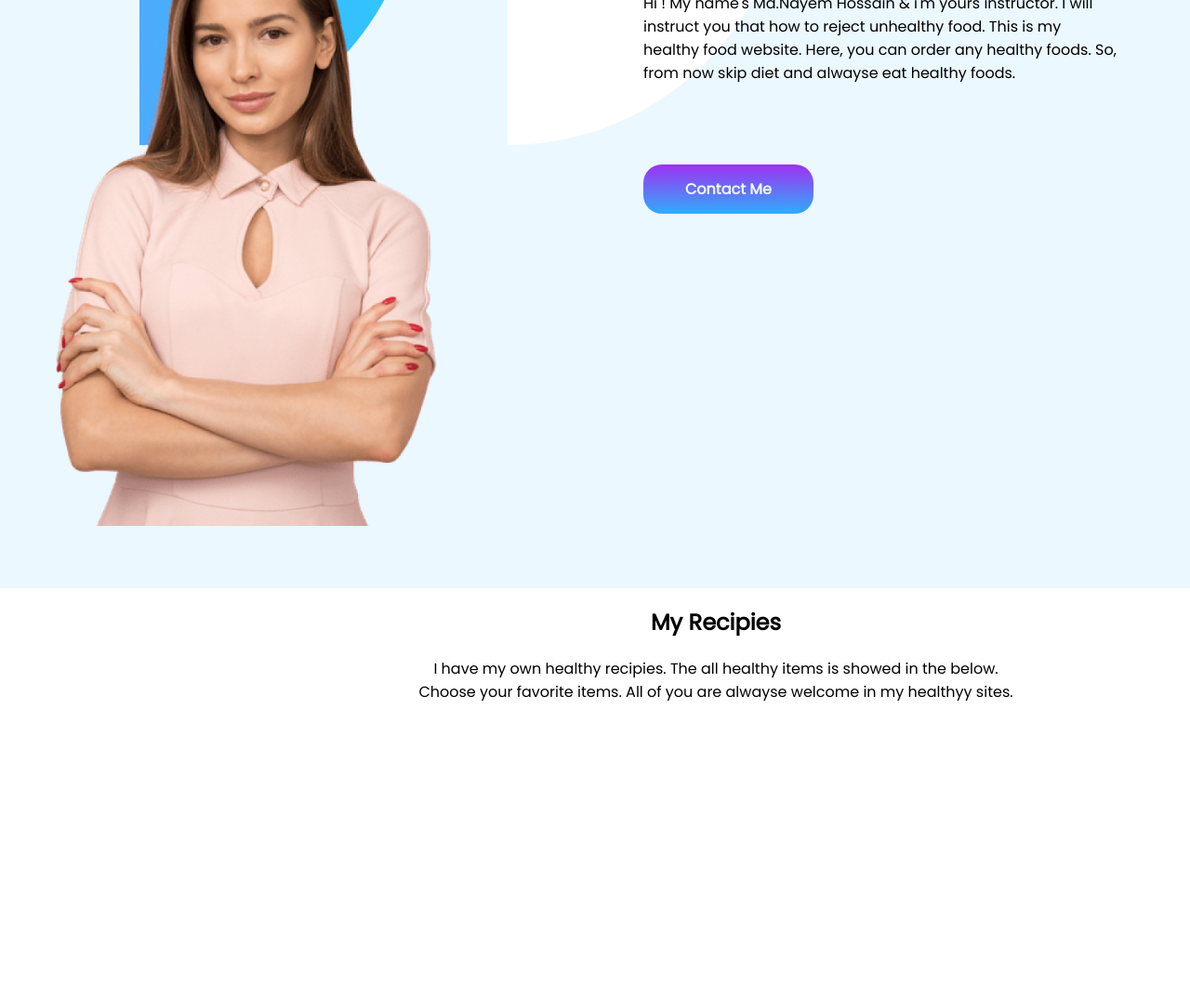
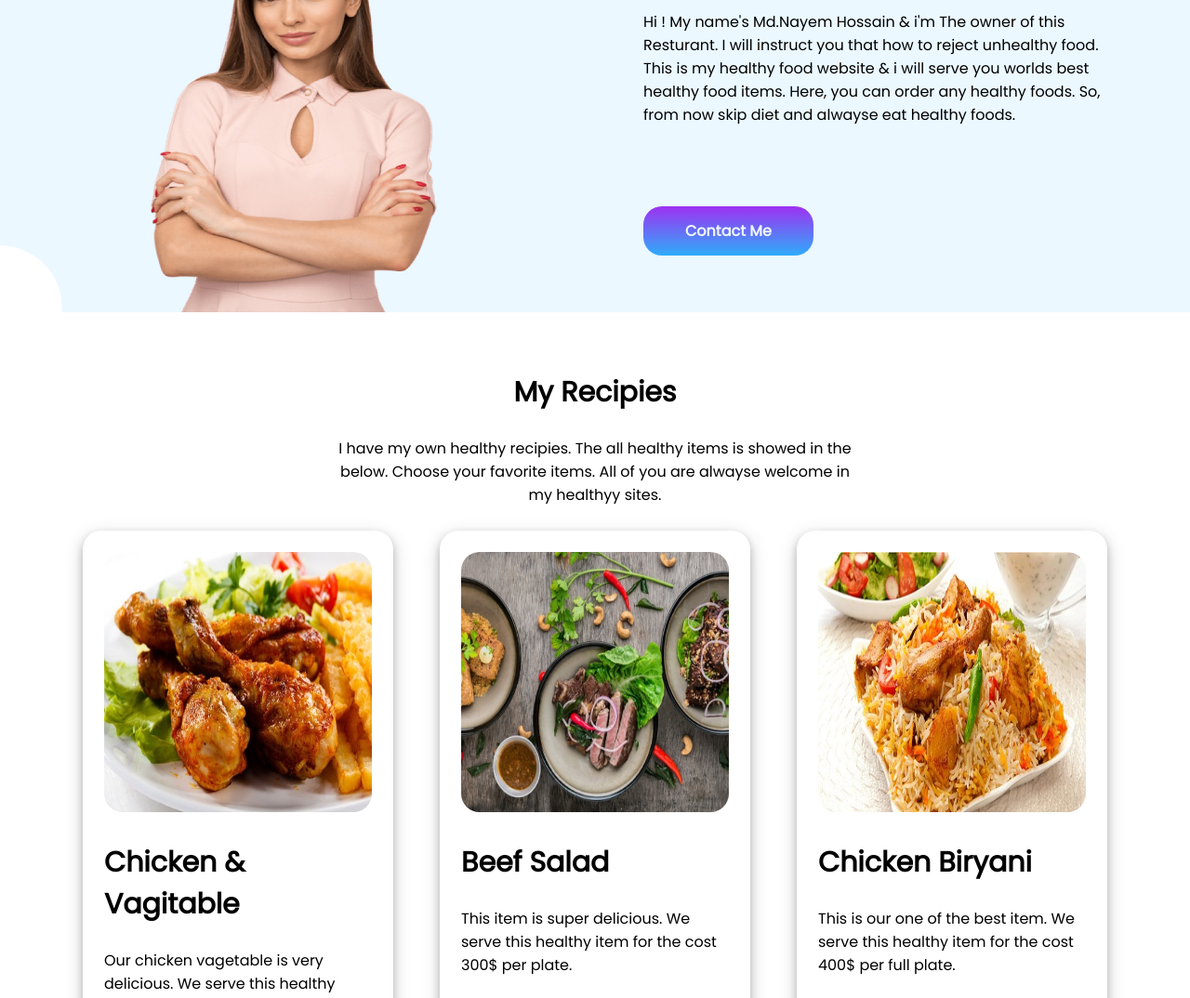
Before and after one commit to Nayem-Hossain/foodNetwork_Milestone1, a plain HTML site: page index.html in a window 1280 px wide. Shown: the part 687-1761 px from the top of the page at 93% size. Before the commit the page ends 1460 px from the top, so only its background shows below. Drawn offline with Linux system fonts and the light colour scheme.

Commit message:
completed the entire project

```diff
--- a/foodNetwork.css
+++ b/foodNetwork.css
@@ -5,6 +5,9 @@ margin: 0;
 h1{
     font-size: 50px;
     font-weight: 800;
+}
+h2{
+    font-size: 30px;
 }
 .text-color{
     color: rgb(0, 115, 255);
@@ -37,17 +40,51 @@ h1{
     display: flex;
     background-image: url(images/shapes/Frame\ 57.jpg);
     background-repeat: no-repeat;
+
+    background-size: cover;
+    height: 480px;
 }
 #aboutme-section img{
-    width: 80%;
+    width:60%;
+    height: 420px;
+    padding-left: 20%;
 }
 #aboutme-text p{
     margin-bottom: 100px;
 }
+#recipies{
+    margin: 5% 5% 10% 5%;
+}
 #recipies-description{
+    text-align: center;
+    width: 50%;
+    margin-left: auto;
+    margin-right: auto;
+}
+#items-list{
+    display: flex;
+}
+.items{
+    width: 25%;
+    border-radius: 20px;
+    box-shadow: 0 4px 8px 0 rgba(0, 0, 0, 0.2), 0 6px 20px 0 rgba(0, 0, 0, 0.19);
+    margin: 10px auto 10px auto;
+    padding: 2%;
+
+}
+.items img{
     width: 100%;
-    max-width: 50%;
+    height: 280px;
+    border-radius: 20px;
     justify-content: center;
+}
+footer{
+    background-color: black;
+    color: gray;
     text-align: center;
-    margin-left: 450px;
+    padding-top: 10px;
 }
+footer p{
+    font-size: 20px;
+    padding-bottom: 7%;
+}
--- a/index.html
+++ b/index.html
@@ -27,25 +27,69 @@
     </section>
 
     <section id="aboutme-section">
-        <div class="half-view">
+        <div class="half-view aboutIMG">
             <img src="images/female/Person Image.png" alt="my image">
         </div>
         <div id="aboutme-text" class="half-view">
             <h2>About Me</h2>
-            <p> Hi ! My name's Md.Nayem Hossain & i'm yours instructor. I will instruct you that how to reject unhealthy
-                food. This is my healthy food website. Here, you can order any healthy foods. So, from now skip diet and
+            <p> Hi ! My name's Md.Nayem Hossain & i'm The owner of this Resturant. I will instruct you that how to
+                reject unhealthy
+                food. This is my healthy food website & i will serve you worlds best healthy food items. Here, you can
+                order any healthy foods. So, from now skip diet and
                 alwayse eat healthy foods.</p>
-            <a class="button" href="https://www.linkedin.com/in/md-nayem-hossain-937052193/">Contact Me</a>
+            <a class="button" target="_blank" href="https://www.linkedin.com/in/md-nayem-hossain-937052193/">Contact
+                Me</a>
         </div>
     </section>
 
     <section id="recipies">
+
         <div id="recipies-description">
             <h2>My Recipies</h2>
             <p>I have my own healthy recipies. The all healthy items is showed in the below. Choose your favorite items.
                 All of you are alwayse welcome in my healthyy sites.</p>
         </div>
+
+        <div id="items-list">
+            <div id="item1" class="items">
+                <div>
+                    <img src="images/food/foodItem1.jpg" alt="">
+                </div>
+                <div>
+                    <h2>Chicken & Vagitable</h2>
+                    <p>Our chicken vagetable is very delicious. We serve this healthy item for the cost 280$ per plate.
+                    </p>
+                </div>
+            </div>
+
+            <div id="item2" class="items">
+                <div>
+                    <img src="images/food/foodItem2.jpg" alt="">
+                </div>
+                <div>
+                    <h2>Beef Salad</h2>
+                    <p>This item is super delicious. We serve this healthy item for the cost 300$ per plate.</p>
+                </div>
+            </div>
+
+            <div id="item3" class="items">
+                <div>
+                    <img src="images/food/foodItem3.jpg" alt="">
+                </div>
+                <div>
+                    <h2>Chicken Biryani</h2>
+                    <p>This is our one of the best item. We serve this healthy item for the cost 400$ per full plate.
+                    </p>
+                </div>
+            </div>
+        </div>
+
     </section>
+
+    <footer>
+        <h2><span class="text-color">FOOD</span> NETWORK</h2>
+        <p>Eat healthy to live healthy. Live healthy to live happy.</p>
+    </footer>
 </body>
 
 </html>
```
Also changed, not shown: images/food/Project Cover1.jpg (deleted), images/food/foodItem1.jpg (added), images/food/foodItem2.jpg (added), images/food/foodItem3.jpg (added), images/food/item1.jpg (renamed from images/food/Project Cover.jpg).
